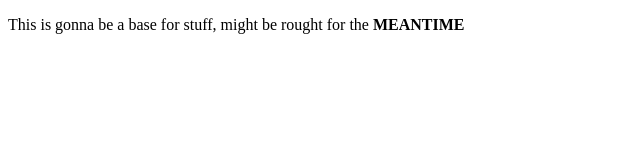
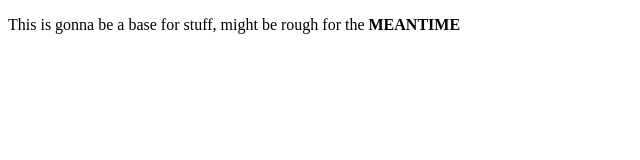
Before and after one commit to mttw-frd/webpage-test, a plain HTML site: page index.html in a window 1280 px wide. Shown: the full height of the page, 0-640 px from the left. Drawn offline with Linux system fonts and the light colour scheme.

Commit message:
Update index.html

```diff
--- a/index.html
+++ b/index.html
@@ -4,6 +4,6 @@
     <title>Welcome to MY DOMAIN!</title>
   </head>
   <body>
-    <p>This is gonna be a base for stuff, might be rought for the <strong>MEANTIME</strong></p>
+    <p>This is gonna be a base for stuff, might be rough for the <strong>MEANTIME</strong></p>
   </body>
 </html>
```
